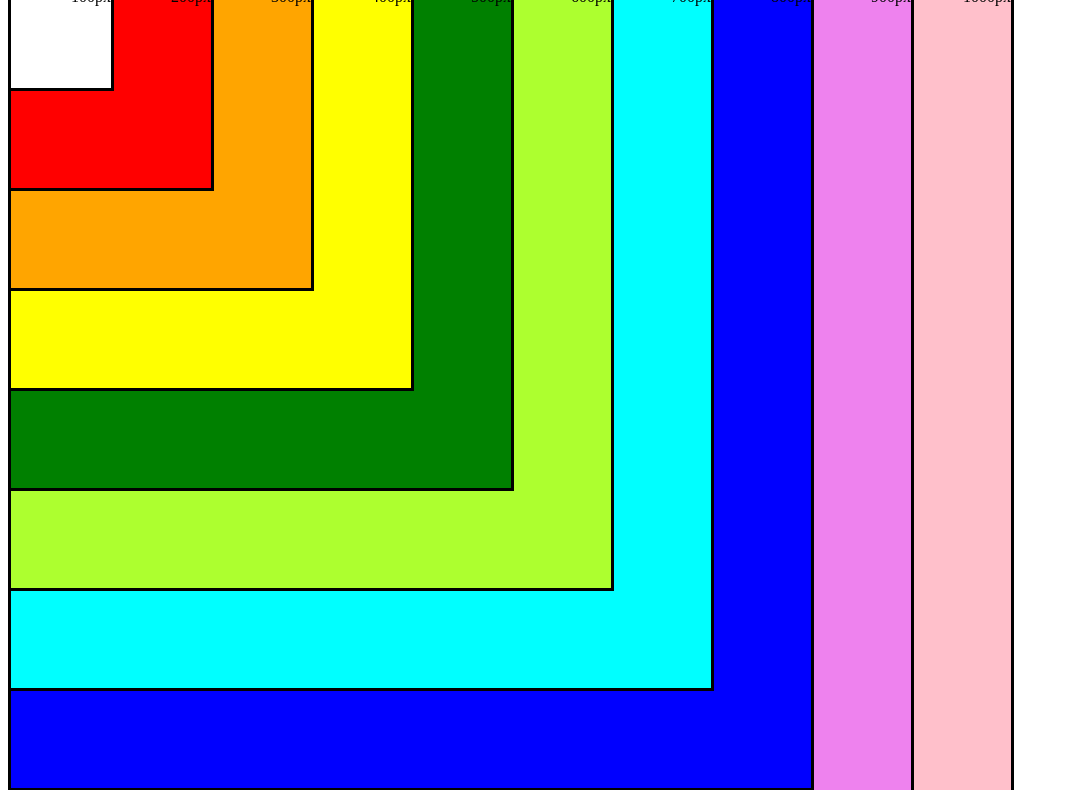
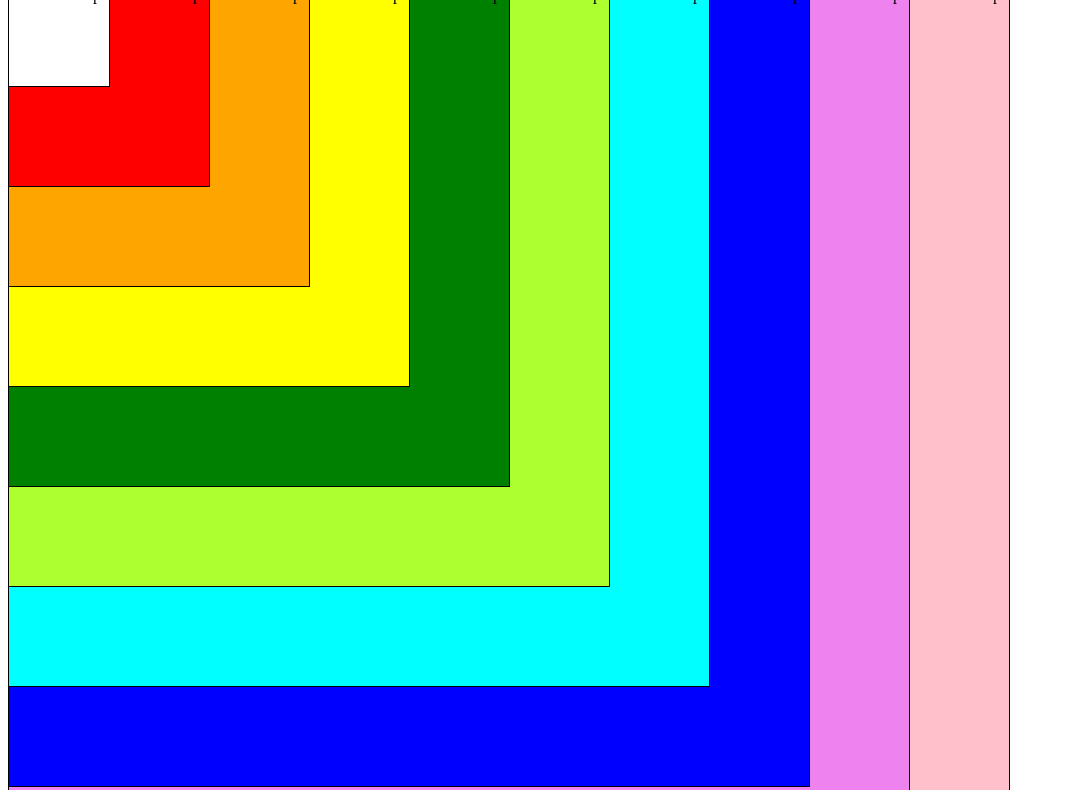
Before and after one commit to tetsuyahayashi/image, a plain HTML site: page index.html in a window 1280 px wide. Shown: the part 322-1112 px from the top of the page, without its empty margins (0-1069 px from the left). Drawn offline with Linux system fonts and the light colour scheme.

Commit message:
Update stylesheet.css

```diff
--- a/stylesheet.css
+++ b/stylesheet.css
@@ -38,7 +38,7 @@
  height: 100px;
  width: 100px;
  background-color: white;
- border: 3px solid black;
+ border: 1px solid black;
  position: absolute;
  z-index: 10;
 }
@@ -47,7 +47,7 @@
  height: 200px;
  width: 200px;
  background-color: red;
- border: 3px solid black;
+ border: 1px solid black;
  position: absolute;
  z-index: 9;
 }
@@ -56,7 +56,7 @@
  height: 300px;
  width: 300px;
  background-color: orange;
- border: 3px solid black;
+ border: 1px solid black;
  position: absolute;
  z-index: 8;
 }
@@ -65,7 +65,7 @@
  height: 400px;
  width: 400px;
  background-color: yellow;
- border: 3px solid black;
+ border: 1px solid black;
  position: absolute;
  z-index: 7;
 }
@@ -74,7 +74,7 @@
  height: 500px;
  width: 500px;
  background-color: green;
- border: 3px solid black;
+ border: 1px solid black;
  position: absolute;
  z-index: 6;
 }
@@ -83,7 +83,7 @@
  height: 600px;
  width: 600px;
  background-color: greenyellow;
- border: 3px solid black;
+ border: 1px solid black;
  position: absolute;
  z-index: 5;
 }
@@ -92,7 +92,7 @@
  height: 700px;
  width: 700px;
  background-color: cyan;
- border: 3px solid black;
+ border: 1px solid black;
  position: absolute;
  z-index: 4;
 }
@@ -101,7 +101,7 @@
  height: 800px;
  width: 800px;
  background-color: blue;
- border: 3px solid black;
+ border: 1px solid black;
  position: absolute;
  z-index: 3;
 }
@@ -110,7 +110,7 @@
  height: 900px;
  width: 900px;
  background-color: violet;
- border: 3px solid black;
+ border: 1px solid black;
  position: absolute;
  z-index: 2;
 }
@@ -119,7 +119,7 @@
  height: 1000px;
  width: 1000px;
  background-color: pink;
- border: 3px solid black;
+ border: 1px solid black;
  position: relative;
  z-index: 1;
 }
```
